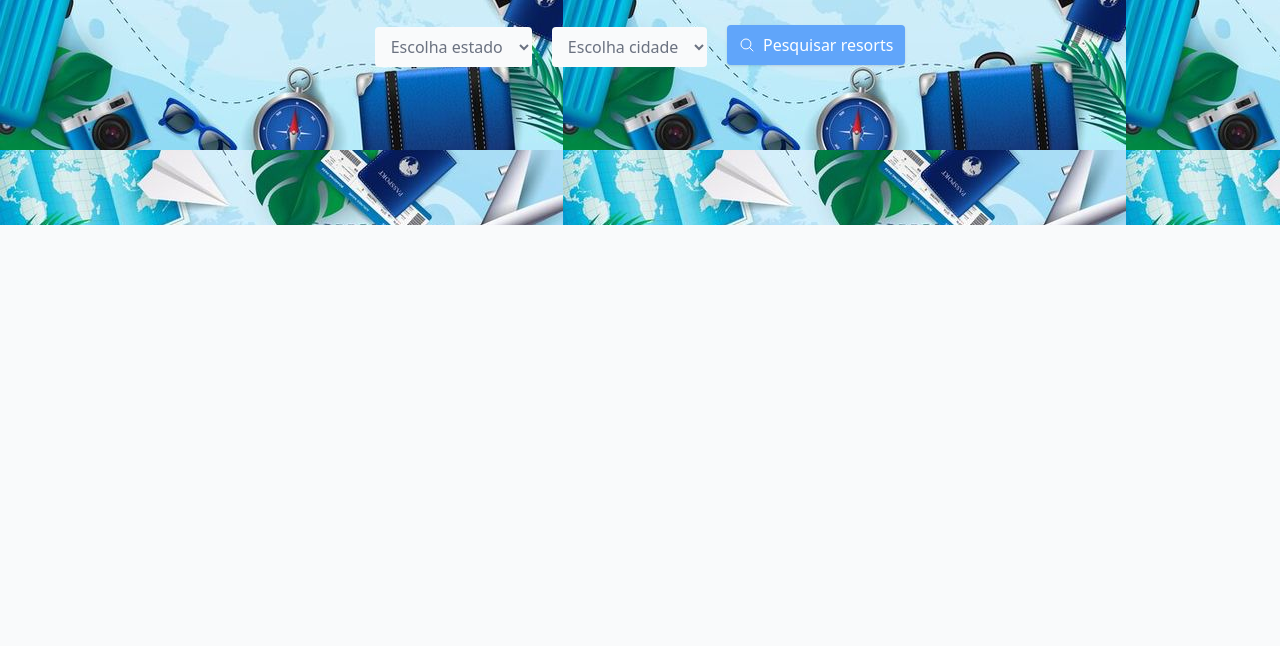
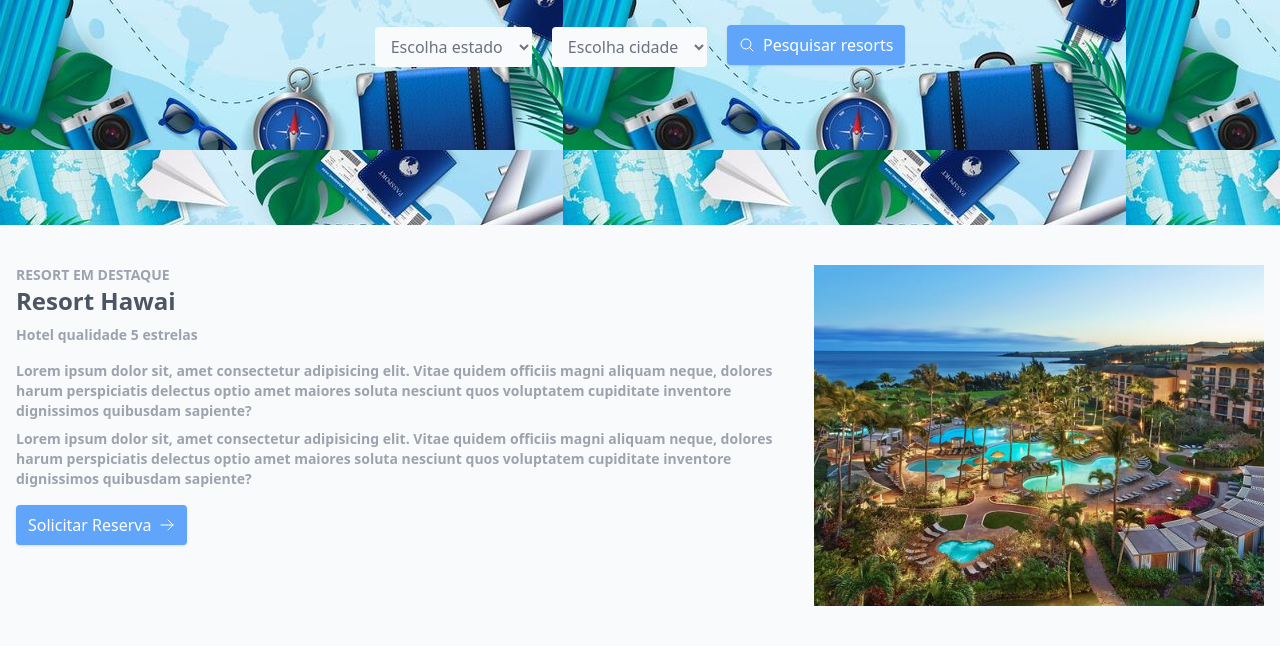
Before and after one commit to gustavobanares/PageResort-TailwindCSS, a plain HTML site: page src/home.html in a window 1280 px wide. Shown: the part 321-967 px from the top of the page. Before the commit the page ends 800 px from the top, so only its background shows below. Drawn offline with Linux system fonts and the light colour scheme.

Commit message:
Create the main-page

```diff
--- a/src/home.html
+++ b/src/home.html
@@ -11,7 +11,7 @@
 </head>
 
 
-<body class="bg-gray-50">
+<body class="bg-gray-50 text-gray-600">
 
 
     <header>
@@ -50,7 +50,7 @@
 
         <section>
         <div class="text-center">
-            <h1 class="text-gray text-3xl font-bold mb-1">Onde você quer ir?</h1>
+            <h1 class="text-black text-3xl font-bold mb-1">Onde você quer ir?</h1>
             <p class="text-green-900 font-bold">Escolha o estado e cidade para achar os melhores resorts</p>
         </div>
 
@@ -77,10 +77,39 @@
 
 
         </div>
-
+    </div>
     </section>
 
-    </div>
+    <section>
+
+    <div class="mx-auto container px-4 py-10">
+
+            <div class="flex">
+                <div class="pr-10">
+                    <div class="text-sm text-gray-400 font-semibold">RESORT EM DESTAQUE</div>
+                    <div class="text-2xl font-bold">Resort Hawai</div>
+                    <div class="text-sm text-gray-400 font-semibold mt-2">Hotel qualidade 5 estrelas</div>
+                    <div class="mt-4">
+                        <p class="text-sm text-gray-400 font-semibold mb-2">Lorem ipsum dolor sit, amet consectetur adipisicing elit. Vitae quidem officiis magni aliquam neque, dolores harum perspiciatis delectus optio amet maiores soluta nesciunt quos voluptatem cupiditate inventore dignissimos quibusdam sapiente?</p>
+                        <p class="text-sm text-gray-400 font-semibold">Lorem ipsum dolor sit, amet consectetur adipisicing elit. Vitae quidem officiis magni aliquam neque, dolores harum perspiciatis delectus optio amet maiores soluta nesciunt quos voluptatem cupiditate inventore dignissimos quibusdam sapiente?</p>
+
+                    <div class="mt-4">
+                        <a class="inline-flex items-center font-medium bg-blue-400 hover:bg-blue-600 px-3 py-2 rounded text-white shadow" href="">
+                        </svg>Solicitar Reserva <svg class="w-4 h-4 ml-2"  data-slot="icon" fill="none" stroke-width="1.5" stroke="currentColor" viewBox="0 0 24 24" xmlns="http://www.w3.org/2000/svg" aria-hidden="true">
+                          <path stroke-linecap="round" stroke-linejoin="round" d="M13.5 4.5 21 12m0 0-7.5 7.5M21 12H3"></path></a>
+
+                    </div>
+                    </div>
+                </div>
+
+                <div class=" flex-shrink-0 ml-auto ">
+                <img src="./img/Resort.jpg" alt="Resort image" width="450">
+
+                </div>
+            </div>
+    </section>
+
+
 
 
 
```
Also changed, not shown: src/img/Resort.jpg (added), src/output.css.
